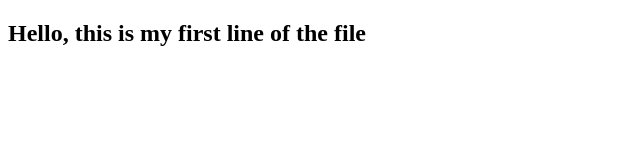
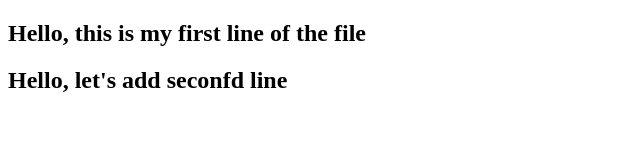
Before and after one commit to lgandzii/testnginx, a plain HTML site: page index.html in a window 1280 px wide. Shown: the whole page, without its empty margins (0-640 px from the left). Drawn offline with Linux system fonts and the light colour scheme.

Commit message:
Second line

```diff
--- a/index.html
+++ b/index.html
@@ -7,6 +7,7 @@
 </head>
 <body>
 	<h2>Hello, this is my first line of the file </h2>
+	<h2>Hello, let's add seconfd line </h2>
 
 </body>
 </html>
```
